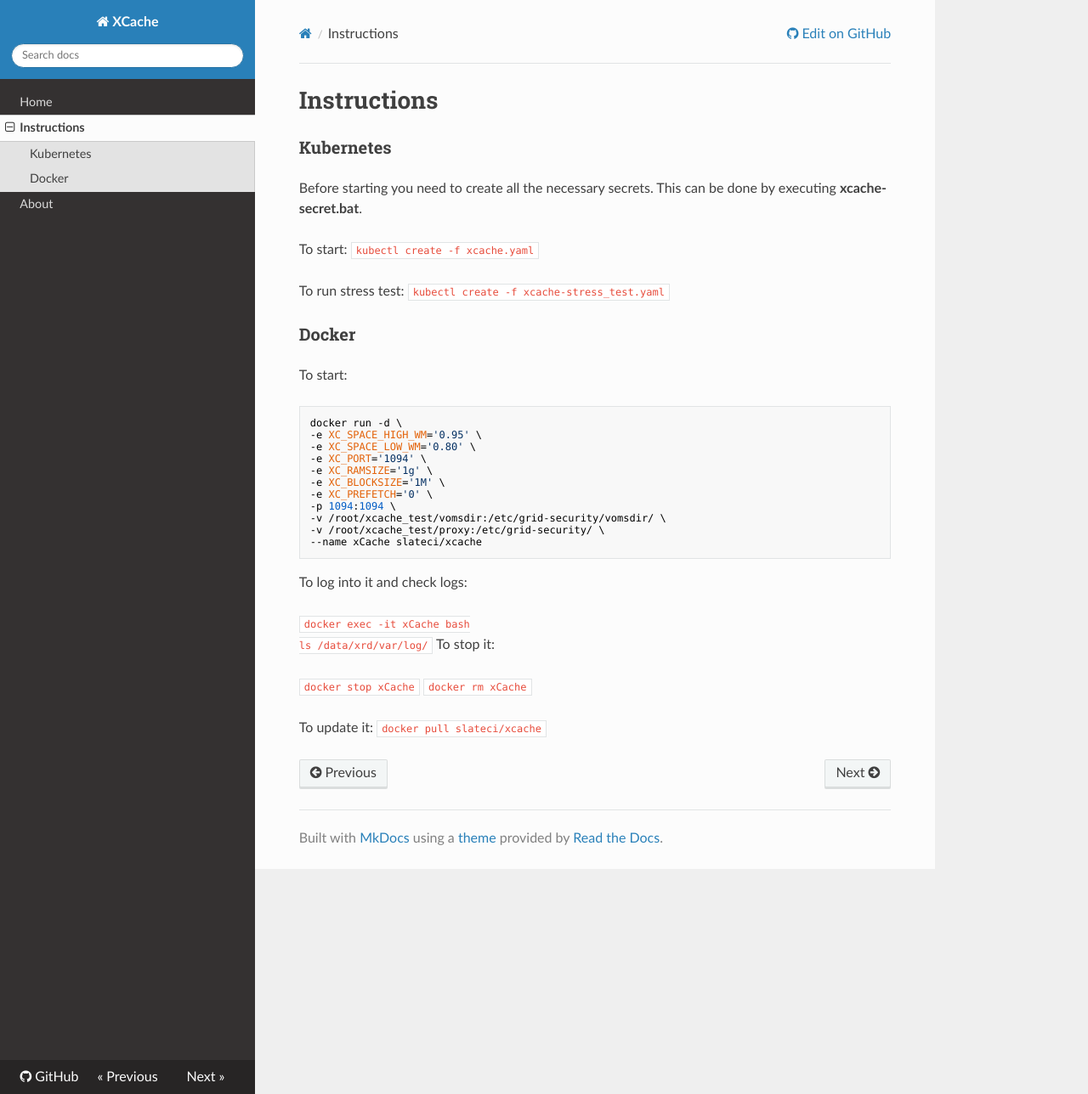
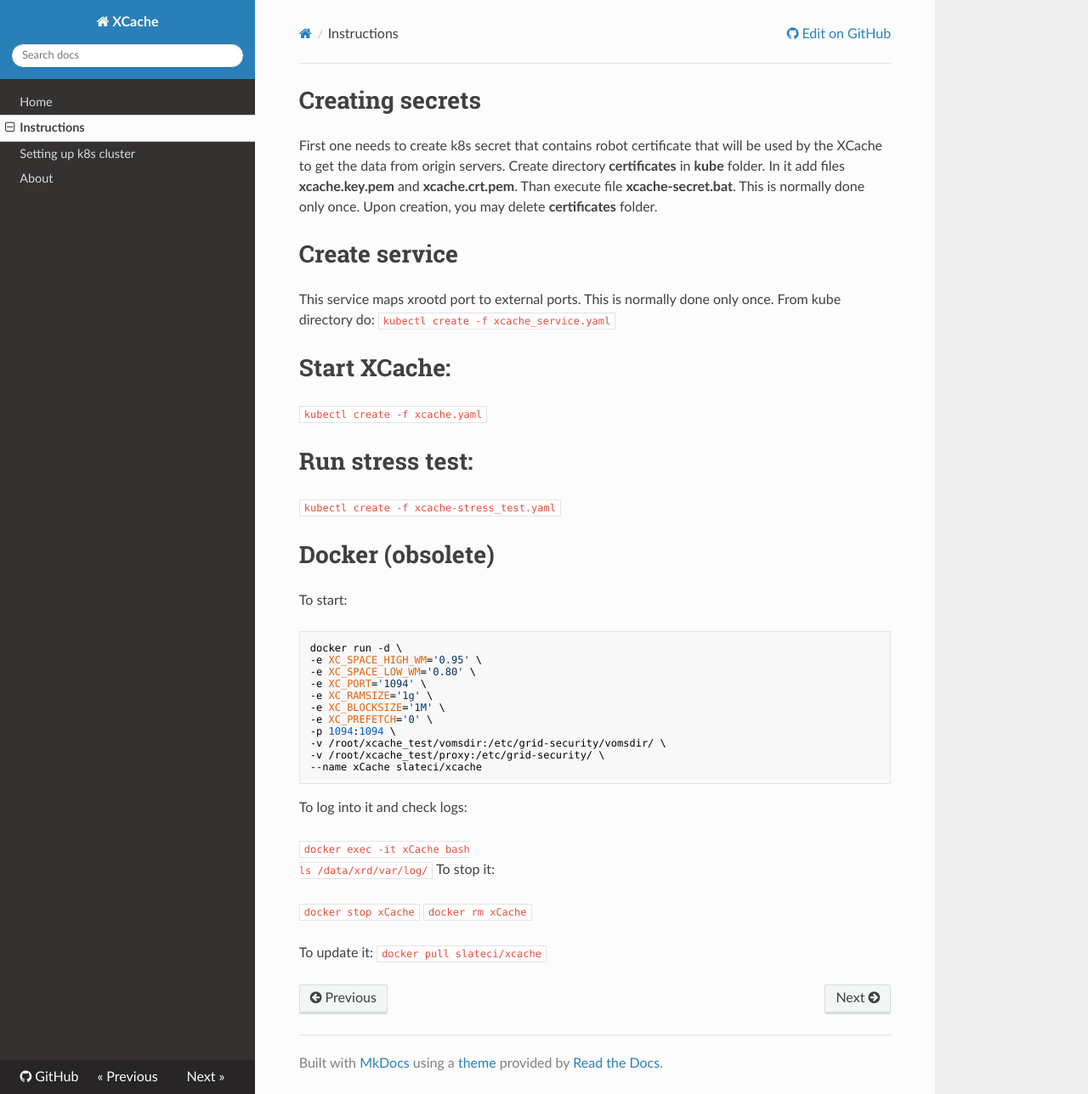
Before and after one commit to slateci/XCache, an MkDocs documentation site: the page built from docs/instructions.md, in a window 1280 px wide and 1288 px high. Shown: the whole window at 85% size. Built offline with MkDocs 1.6.1, drawn with Linux system fonts in a browser that asks for light colours; nearby versions of some CDN libraries; old or Windows-style settings are respelled for this version of MkDocs.

Commit message:
docs fixes

````diff
--- a/docs/instructions.md
+++ b/docs/instructions.md
@@ -1,16 +1,23 @@
-# Instructions
+# Creating secrets
+First one needs to create k8s secret that contains robot certificate that will be used by the XCache to get the data from origin servers.
+Create directory __certificates__ in __kube__ folder. In it add files __xcache.key.pem__ and __xcache.crt.pem__.
+Than execute file __xcache-secret.bat__. This is normally done only once. Upon creation, you may delete __certificates__ folder.
 
-### Kubernetes
+# Create service
+This service maps xrootd port to external ports. This is normally done only once.
+From kube directory do:
+```kubectl create -f xcache_service.yaml```
 
-Before starting you need to create all the necessary secrets. This can be done by executing __xcache-secret.bat__.
-
-To start:
+# Start XCache:
 ```kubectl create -f xcache.yaml```
 
-To run stress test:
+# Run stress test:
 ```kubectl create -f xcache-stress_test.yaml```
 
-### Docker
+
+
+
+# Docker (obsolete)
 
 To start:
 
--- a/mkdocs.yml
+++ b/mkdocs.yml
@@ -2,6 +2,7 @@
 pages:
     - Home: index.md
     - Instructions: instructions.md
+    - Setting up k8s cluster: k8s-deployment.md
     - About: about.md
 theme: readthedocs
 repo_url: https://github.com/slateci/XCache
````
Also changed, not shown: docs/k8s-deployment.md (renamed from k8s-deployment.md).
